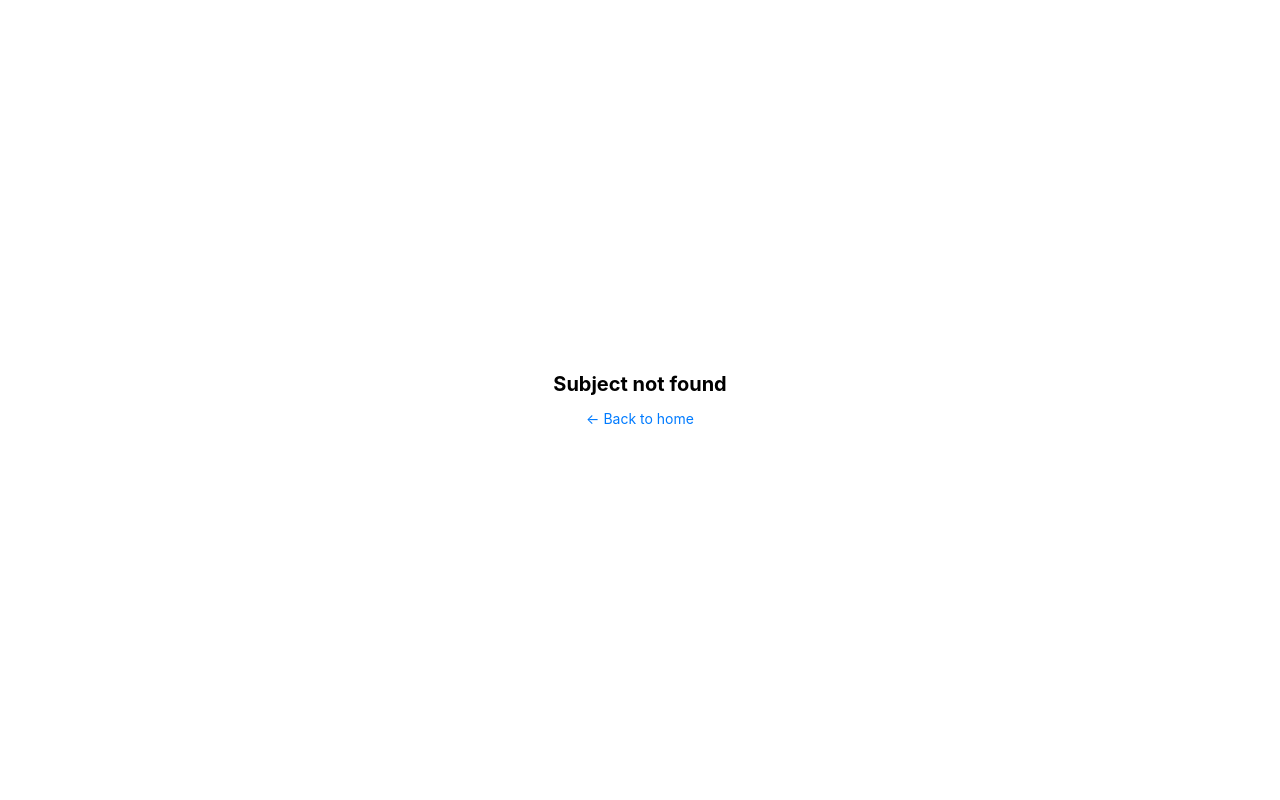
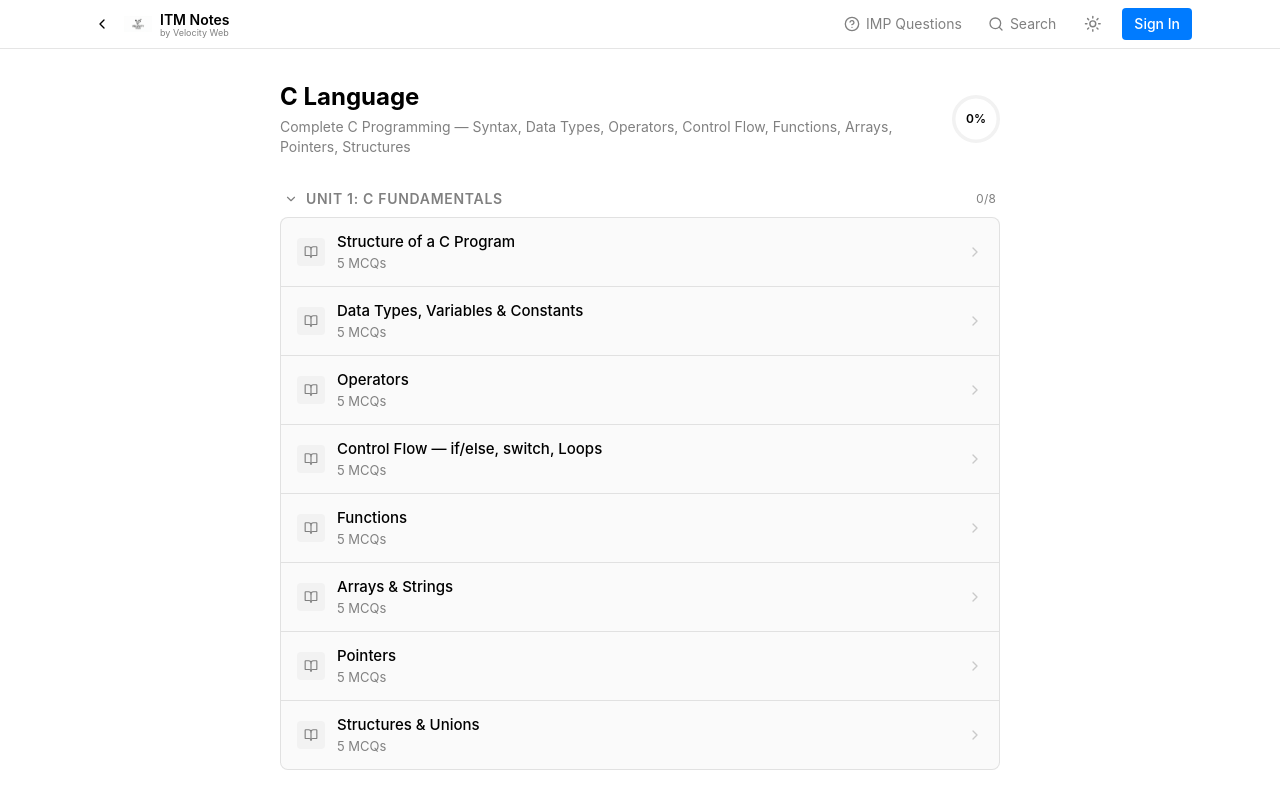
Before and after one commit to Maher-Bhatt/itm-notes-new, a React (Vite) app: page /subject/c-lang in a window 1280 px wide. Before the commit this address had no page. Shown: the top 800 px of the page. Built offline with nearby package versions, Linux system fonts and the light colour scheme; the HTML template or start-up script is replaced by a standard one.

Commit message:
fix: resolve Subject not found by adding dual static and Supabase UUID resolution in SubjectDashboard and TopicPage

```diff
--- a/src/data/subjects.ts
+++ b/src/data/subjects.ts
@@ -2,22 +2,79 @@ import { Subject } from './types';
 import { computerArchitecture } from './computer-architecture';
 import { sem3DetailedSubjects } from './sem3-detailed';
 import { sem3JavaMaster } from './sem3-java-master';
+import { pythonSubject } from './python';
+import { cLanguageSubject } from './c-language';
+import { digitalElectronicsSubject } from './digital-electronics';
+import { probabilityStatsSubject, financialAccountingSubject } from './other-subjects';
+import { deRichContent } from './rich-content-de';
+import { psrRichContent } from './rich-content-psr';
+import { extraSubjects } from './extra-subjects';
+
+function injectRichContent(subject: Subject, contentMap: Record<string, string>): Subject {
+  return {
+    ...subject,
+    units: subject.units.map((unit) => ({
+      ...unit,
+      topics: unit.topics.map((topic) => ({
+        ...topic,
+        richContent: contentMap[topic.id] || topic.richContent,
+      })),
+    })),
+  };
+}
+
+const enrichedDE = injectRichContent(digitalElectronicsSubject, deRichContent);
+const enrichedPSR = injectRichContent(probabilityStatsSubject, psrRichContent);
 
 export const subjects: Subject[] = [
+  // Semester 3 Core & High Priority
   computerArchitecture,
   sem3JavaMaster,
-  ...sem3DetailedSubjects.filter(s => s.code !== 'JAVA303')
+  ...sem3DetailedSubjects.filter((s) => s.code !== 'JAVA303'),
+
+  // All University Semesters & Engineering Subjects
+  pythonSubject,
+  cLanguageSubject,
+  enrichedDE,
+  enrichedPSR,
+  financialAccountingSubject,
+  ...extraSubjects.filter((es) => !['sub-dsa', 'sub-dbms', 'sem3-dbms', 'sem3-java'].includes(es.id)),
 ];
 
 export function getSubject(id: string): Subject | undefined {
-  return subjects.find((s) => s.id === id);
+  if (!id) return undefined;
+  const lower = id.toLowerCase().trim();
+  return subjects.find(
+    (s) =>
+      s.id.toLowerCase() === lower ||
+      s.code?.toLowerCase() === lower ||
+      s.name.toLowerCase() === lower
+  );
 }
 
 export function getTopic(subjectId: string, topicId: string) {
   const subject = getSubject(subjectId);
-  if (!subject) return undefined;
+  if (!subject) {
+    // If subjectId is a UUID or unknown, search across all subjects for the topicId
+    for (const s of subjects) {
+      for (const unit of s.units) {
+        const topic = unit.topics.find(
+          (t) =>
+            t.id.toLowerCase() === (topicId || '').toLowerCase() ||
+            t.title.toLowerCase() === (topicId || '').toLowerCase()
+        );
+        if (topic) return { subject: s, topic, unitTitle: unit.title };
+      }
+    }
+    return undefined;
+  }
+
   for (const unit of subject.units) {
-    const topic = unit.topics.find((t) => t.id === topicId);
+    const topic = unit.topics.find(
+      (t) =>
+        t.id.toLowerCase() === (topicId || '').toLowerCase() ||
+        t.title.toLowerCase() === (topicId || '').toLowerCase()
+    );
     if (topic) return { subject, topic, unitTitle: unit.title };
   }
   return undefined;
@@ -33,7 +90,11 @@ export function getAdjacentTopics(subjectId: string, topicId: string) {
   const subject = getSubject(subjectId);
   if (!subject) return { prev: null, next: null };
   const allTopics = subject.units.flatMap((u) => u.topics);
-  const idx = allTopics.findIndex((t) => t.id === topicId);
+  const idx = allTopics.findIndex(
+    (t) =>
+      t.id.toLowerCase() === (topicId || '').toLowerCase() ||
+      t.title.toLowerCase() === (topicId || '').toLowerCase()
+  );
   return {
     prev: idx > 0 ? allTopics[idx - 1] : null,
     next: idx < allTopics.length - 1 ? allTopics[idx + 1] : null,
--- a/src/pages/SubjectDashboard.tsx
+++ b/src/pages/SubjectDashboard.tsx
@@ -1,8 +1,9 @@
 import { useParams, Link, useNavigate } from "react-router-dom";
-import { getSubject, getAllTopicIds } from "@/data/subjects";
+import { getSubject, getAllTopicIds, Subject } from "@/data/subjects";
 import { useProgress } from "@/hooks/useProgress";
-import { CheckCircle, BookOpen, Bookmark, ChevronRight, ChevronDown } from "lucide-react";
-import { useState } from "react";
+import { useSubject } from "@/hooks/useAcademicData";
+import { CheckCircle, BookOpen, Bookmark, ChevronRight, ChevronDown, Loader2 } from "lucide-react";
+import { useState, useMemo } from "react";
 import { SearchDialog } from "@/components/SearchDialog";
 import { Header } from "@/components/Header";
 import { Footer } from "@/components/Footer";
@@ -15,33 +16,100 @@ function ProgressRing({ progress, size = 44, strokeWidth = 3 }: { progress: numb
   return (
     <svg width={size} height={size} className="progress-ring">
       <circle cx={size / 2} cy={size / 2} r={radius} fill="none" stroke="hsl(var(--secondary))" strokeWidth={strokeWidth} />
-      <circle cx={size / 2} cy={size / 2} r={radius} fill="none" stroke="hsl(var(--primary))" strokeWidth={strokeWidth} strokeDasharray={circumference} strokeDashoffset={offset} className="progress-ring-circle" />
+      <circle
+        cx={size / 2}
+        cy={size / 2}
+        r={radius}
+        fill="none"
+        stroke="hsl(var(--primary))"
+        strokeWidth={strokeWidth}
+        strokeDasharray={circumference}
+        strokeDashoffset={offset}
+        className="progress-ring-circle"
+      />
     </svg>
   );
 }
+
 export default function SubjectDashboard() {
   const { subjectId } = useParams<{ subjectId: string }>();
-  const subject = getSubject(subjectId || "");
-  const { isCompleted, isBookmarked, getSubjectProgress } = useProgress();
   const navigate = useNavigate();
   const [searchOpen, setSearchOpen] = useState(false);
   const [collapsedUnits, setCollapsedUnits] = useState<string[]>([]);
 
-  if (!subject) return (
-    <div className="min-h-screen flex items-center justify-center">
-      <div className="text-center animate-fade-in">
-        <h2 className="text-xl font-bold mb-2">Subject not found</h2>
-        <Link to="/" className="text-primary hover:underline text-sm">← Back to home</Link>
+  // 1. Check if it's already a static subject ID (e.g. "ca-101", "python")
+  const staticSubject = useMemo(() => getSubject(subjectId || ""), [subjectId]);
+
+  // 2. If not found statically (e.g. it's a Supabase UUID), fetch from database
+  const isLikelyUuid = subjectId && /^[0-9a-f]{8}-[0-9a-f]{4}-[0-9a-f]{4}-[0-9a-f]{4}-[0-9a-f]{12}$/i.test(subjectId);
+  const { data: dbSubject, isLoading: isDbLoading } = useSubject(!staticSubject && isLikelyUuid ? subjectId : undefined);
+
+  // 3. Resolve the subject
+  const subject: Subject | undefined = useMemo(() => {
+    if (staticSubject) return staticSubject;
+    if (!dbSubject) return undefined;
+
+    // Check if the DB subject matches any static subject by code or name
+    const match = getSubject(dbSubject.code) || getSubject(dbSubject.name);
+    if (match) return match;
+
+    // Otherwise, construct from database record
+    return {
+      id: dbSubject.id,
+      name: dbSubject.name,
+      code: dbSubject.code || "",
+      color: dbSubject.color || "bg-primary",
+      icon: dbSubject.icon || "book-open",
+      description: dbSubject.description || "",
+      semester: 3,
+      units: (dbSubject.units || []).map((u: any) => ({
+        id: u.id,
+        title: u.title,
+        description: u.description || "",
+        topics: (u.topics || []).map((t: any) => ({
+          id: t.id,
+          title: t.title,
+          simpleExplanation: "",
+          detailedExplanation: "",
+          keyPoints: [],
+          examples: [],
+          mcqs: [],
+        })),
+      })),
+    };
+  }, [staticSubject, dbSubject]);
+
+  const { isCompleted, isBookmarked, getSubjectProgress } = useProgress();
+
+  if (isDbLoading) {
+    return (
+      <div className="min-h-screen flex items-center justify-center bg-background">
+        <div className="text-center animate-fade-in flex flex-col items-center gap-3">
+          <Loader2 className="h-8 w-8 animate-spin text-primary" />
+          <p className="text-sm text-muted-foreground">Loading subject...</p>
+        </div>
       </div>
-    </div>
-  );
+    );
+  }
+
+  if (!subject) {
+    return (
+      <div className="min-h-screen flex items-center justify-center bg-background">
+        <div className="text-center animate-fade-in">
+          <h2 className="text-xl font-bold mb-2">Subject not found</h2>
+          <p className="text-sm text-muted-foreground mb-4">We couldn't find the requested subject notes.</p>
+          <Link to="/" className="text-primary hover:underline text-sm font-medium">← Back to home</Link>
+        </div>
+      </div>
+    );
+  }
 
   const topicIds = getAllTopicIds(subject.id);
   const progress = getSubjectProgress(topicIds);
 
   const toggleUnit = (unitId: string) => {
-    setCollapsedUnits(prev =>
-      prev.includes(unitId) ? prev.filter(id => id !== unitId) : [...prev, unitId]
+    setCollapsedUnits((prev) =>
+      prev.includes(unitId) ? prev.filter((id) => id !== unitId) : [...prev, unitId]
     );
   };
 
@@ -69,7 +137,7 @@ export default function SubjectDashboard() {
         <div className="space-y-6">
           {subject.units.map((unit, unitIdx) => {
             const isCollapsed = collapsedUnits.includes(unit.id);
-            const completedCount = unit.topics.filter(t => isCompleted(t.id)).length;
+            const completedCount = unit.topics.filter((t) => isCompleted(t.id)).length;
 
             return (
               <div key={unit.id} className="animate-fade-in" style={{ animationDelay: `${unitIdx * 60}ms` }}>
@@ -87,6 +155,7 @@ export default function SubjectDashboard() {
                     {unit.topics.map((topic) => {
                       const completed = isCompleted(topic.id);
                       const bookmarked = isBookmarked(topic.id);
+                      const mcqCount = topic.mcqs?.length ?? 0;
                       return (
                         <button
                           key={topic.id}
@@ -98,7 +167,9 @@ export default function SubjectDashboard() {
                           </div>
                           <div className="flex-1 min-w-0">
                             <h3 className="font-medium text-[15px]">{topic.title}</h3>
-                            <p className="text-[13px] text-muted-foreground truncate">{topic.mcqs.length} MCQs</p>
+                            <p className="text-[13px] text-muted-foreground truncate">
+                              {mcqCount > 0 ? `${mcqCount} MCQs` : "Lecture Notes & Explanations"}
+                            </p>
                           </div>
                           <div className="flex items-center gap-2 shrink-0">
                             {bookmarked && <Bookmark className="h-3.5 w-3.5 text-warning fill-warning" />}
--- a/src/pages/TopicPage.tsx
+++ b/src/pages/TopicPage.tsx
@@ -1,10 +1,11 @@
 import { useParams, Link, useNavigate } from "react-router-dom";
-import { getTopic, getAdjacentTopics, getSubject } from "@/data/subjects";
+import { getTopic, getAdjacentTopics, getSubject, Subject } from "@/data/subjects";
 import { useProgress } from "@/hooks/useProgress";
+import { useTopic, useSubject } from "@/hooks/useAcademicData";
 import { MCQQuiz } from "@/components/MCQQuiz";
 import { TestMe } from "@/components/TestMe";
 import { MarkdownRenderer, extractTOC } from "@/components/MarkdownRenderer";
-import { Bookmark, CheckCircle, BookOpen, ChevronLeft, ChevronRight, Menu, X, Copy, Check, Maximize2, Minimize2 } from "lucide-react";
+import { Bookmark, CheckCircle, BookOpen, ChevronLeft, ChevronRight, Menu, X, Copy, Check, Maximize2, Minimize2, Loader2 } from "lucide-react";
 import { Accordion, AccordionContent, AccordionItem, AccordionTrigger } from "@/components/ui/accordion";
 import { useState, useEffect, useCallback, useMemo } from "react";
 import { SearchDialog } from "@/components/SearchDialog";
@@ -66,16 +67,91 @@ function ContentTOC({ markdown, activeId }: { markdown: string; activeId: string
 
 export default function TopicPage() {
   const { subjectId, topicId } = useParams<{ subjectId: string; topicId: string }>();
-  const result = getTopic(subjectId || "", topicId || "");
-  const subject = getSubject(subjectId || "");
-  const adjacent = getAdjacentTopics(subjectId || "", topicId || "");
-  const { isCompleted, isBookmarked, toggleComplete, toggleBookmark, saveMcqScore } = useProgress();
   const navigate = useNavigate();
   const [searchOpen, setSearchOpen] = useState(false);
-
   const [sidebarOpen, setSidebarOpen] = useState(false);
   const [focusMode, setFocusMode] = useState(false);
   const [activeTocId, setActiveTocId] = useState("");
+
+  // 1. Static lookup
+  const staticResult = useMemo(() => getTopic(subjectId || "", topicId || ""), [subjectId, topicId]);
+  const staticSubject = useMemo(() => getSubject(subjectId || ""), [subjectId]);
+
+  // 2. Database lookup if UUID
+  const isTopicUuid = topicId && /^[0-9a-f]{8}-[0-9a-f]{4}-[0-9a-f]{4}-[0-9a-f]{4}-[0-9a-f]{12}$/i.test(topicId);
+  const isSubjectUuid = subjectId && /^[0-9a-f]{8}-[0-9a-f]{4}-[0-9a-f]{4}-[0-9a-f]{4}-[0-9a-f]{12}$/i.test(subjectId);
+
+  const { data: dbTopic, isLoading: isTopicLoading } = useTopic(!staticResult && isTopicUuid ? topicId : undefined);
+  const { data: dbSubject, isLoading: isSubjectLoading } = useSubject(!staticSubject && isSubjectUuid ? subjectId : undefined);
+
+  // 3. Resolve Subject
+  const subject: Subject | undefined = useMemo(() => {
+    if (staticSubject) return staticSubject;
+    if (staticResult?.subject) return staticResult.subject;
+    if (!dbSubject) return undefined;
+    const match = getSubject(dbSubject.code) || getSubject(dbSubject.name);
+    if (match) return match;
+    return {
+      id: dbSubject.id,
+      name: dbSubject.name,
+      code: dbSubject.code || "",
+      color: dbSubject.color || "bg-primary",
+      icon: dbSubject.icon || "book-open",
+      description: dbSubject.description || "",
+      semester: 3,
+      units: (dbSubject.units || []).map((u: any) => ({
+        id: u.id,
+        title: u.title,
+        description: u.description || "",
+        topics: (u.topics || []).map((t: any) => ({
+          id: t.id,
+          title: t.title,
+          simpleExplanation: "",
+          detailedExplanation: "",
+          keyPoints: [],
+          examples: [],
+          mcqs: [],
+        })),
+      })),
+    };
+  }, [staticSubject, staticResult, dbSubject]);
+
+  // 4. Resolve Topic
+  const resolvedTopic = useMemo(() => {
+    if (staticResult) {
+      return { topic: staticResult.topic, unitTitle: staticResult.unitTitle };
+    }
+    if (!dbTopic) return undefined;
+
+    return {
+      topic: {
+        id: dbTopic.id,
+        title: dbTopic.title,
+        simpleExplanation: dbTopic.simple_explanation || "",
+        detailedExplanation: dbTopic.detailed_explanation || "",
+        richContent: dbTopic.rich_content || undefined,
+        shortNotes: dbTopic.short_notes || undefined,
+        examples: dbTopic.examples || [],
+        keyPoints: (dbTopic.key_points || []).map((kp: any) => kp.point),
+        mcqs: (dbTopic.mcqs || []).map((m: any) => ({
+          question: m.question,
+          options: m.options,
+          correctIndex: m.correct_index,
+          explanation: m.explanation,
+        })),
+      },
+      unitTitle: "Lecture Unit",
+    };
+  }, [staticResult, dbTopic]);
+
+  const adjacent = useMemo(() => {
+    if (subject && resolvedTopic) {
+      return getAdjacentTopics(subject.id, resolvedTopic.topic.id);
+    }
+    return { prev: null, next: null };
+  }, [subject, resolvedTopic]);
+
+  const { isCompleted, isBookmarked, toggleComplete, toggleBookmark, saveMcqScore } = useProgress();
 
   // Keyboard shortcut: F to toggle focus mode
   useEffect(() => {
@@ -91,8 +167,8 @@ export default function TopicPage() {
 
   // Scroll spy for TOC
   useEffect(() => {
-    if (!result?.topic.richContent) return;
-    const toc = extractTOC(result.topic.richContent);
+    if (!resolvedTopic?.topic.richContent) return;
+    const toc = extractTOC(resolvedTopic.topic.richContent);
     if (toc.length < 2) return;
 
     const observer = new IntersectionObserver(
@@ -113,7 +189,7 @@ export default function TopicPage() {
     });
 
     return () => observer.disconnect();
-  }, [result?.topic.richContent, topicId]);
+  }, [resolvedTopic?.topic.richContent, topicId]);
 
   useEffect(() => {
     setSidebarOpen(false);
@@ -121,16 +197,30 @@ export default function TopicPage() {
     window.scrollTo(0, 0);
   }, [topicId]);
 
-  if (!result) return (
-    <div className="min-h-screen flex items-center justify-center">
-      <div className="text-center animate-fade-in">
-        <h2 className="text-xl font-bold mb-2">Topic not found</h2>
-        <Link to="/" className="text-primary hover:underline text-sm">← Back to home</Link>
+  if (isTopicLoading || isSubjectLoading) {
+    return (
+      <div className="min-h-screen flex items-center justify-center bg-background">
+        <div className="text-center animate-fade-in flex flex-col items-center gap-3">
+          <Loader2 className="h-8 w-8 animate-spin text-primary" />
+          <p className="text-sm text-muted-foreground">Loading topic notes...</p>
+        </div>
       </div>
-    </div>
-  );
+    );
+  }
 
-  const { topic, unitTitle } = result;
+  if (!resolvedTopic) {
+    return (
+      <div className="min-h-screen flex items-center justify-center bg-background">
+        <div className="text-center animate-fade-in">
+          <h2 className="text-xl font-bold mb-2">Topic not found</h2>
+          <p className="text-sm text-muted-foreground mb-4">We couldn't find the requested topic.</p>
+          <Link to="/" className="text-primary hover:underline text-sm font-medium">← Back to home</Link>
+        </div>
+      </div>
+    );
+  }
+
+  const { topic, unitTitle } = resolvedTopic;
   const completed = isCompleted(topic.id);
   const bookmarked = isBookmarked(topic.id);
   const hasRichContent = !!topic.richContent;
```
Also changed, not shown: src/pages/DashboardPage.tsx (+10 -2 lines).
